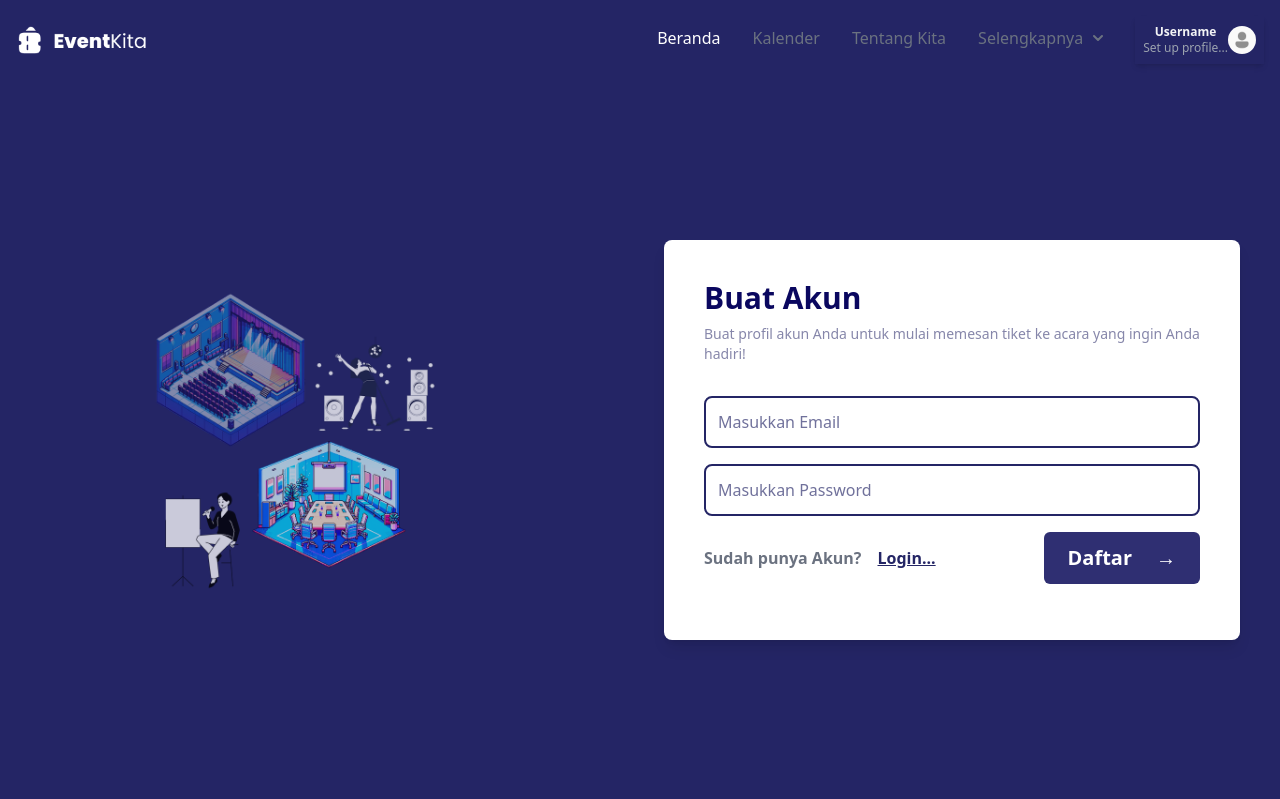
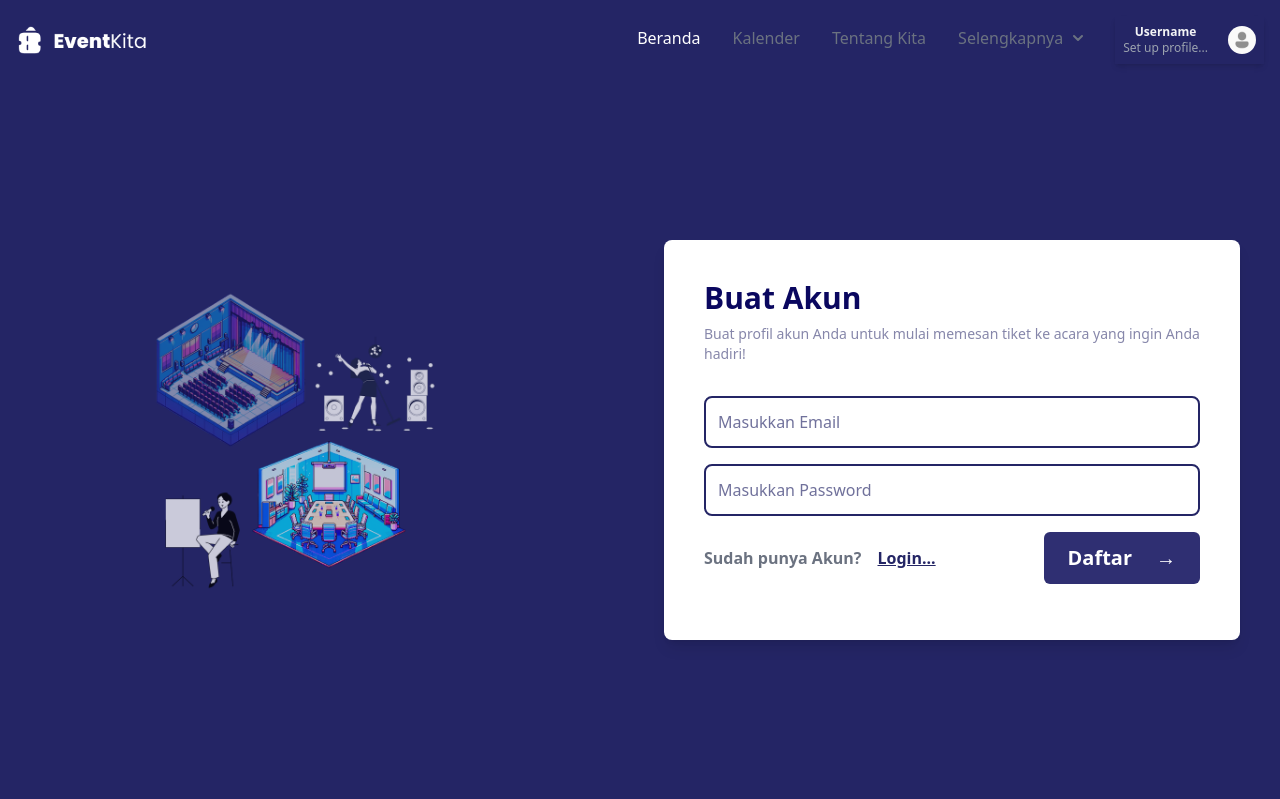
Before and after one commit to reegine/agile_project_sem4, a Django app: page /register/ in a window 1280 px wide. Shown: the top 799 px of the page. Run offline with Django 5.2, Linux system fonts and the light colour scheme; some libraries are stand-ins or nearby versions.

Commit message:
margin bar

```diff
--- a/eventkita/app/templates/Login.html
+++ b/eventkita/app/templates/Login.html
@@ -96,7 +96,7 @@
           <li>
             <!-- <button type="button" class="text-white px-10 bg-transparent border-4 border-white hover:bg-blue-800 focus:ring-4 focus:outline-none focus:ring-blue-300 font-medium rounded-full text-sm py-2 text-center dark:bg-blue-600 dark:hover:bg-blue-700 dark:focus:ring-blue-800">Login</button> -->
             <button class="flex items-center justify-between p-2 shadow-md hover:shadow-lg transition-shadow duration-200 focus:outline-none">
-                <div class="flex flex-col">
+                <div class="flex flex-col me-5">
                     <span class="text-xs font-semibold text-gray-100">Nama Pengguna</span>
                     <span class="text-xs text-gray-400">Atur Profil...</span>
                 </div>
--- a/eventkita/app/templates/finishsignup.html
+++ b/eventkita/app/templates/finishsignup.html
@@ -55,7 +55,7 @@
           <li>
             <!-- <button type="button" class="text-white px-10 bg-transparent border-4 border-white hover:bg-blue-800 focus:ring-4 focus:outline-none focus:ring-blue-300 font-medium rounded-full text-sm py-2 text-center dark:bg-blue-600 dark:hover:bg-blue-700 dark:focus:ring-blue-800">Login</button> -->
             <button class="flex items-center justify-between p-2 shadow-md hover:shadow-lg transition-shadow duration-200 focus:outline-none">
-                <div class="flex flex-col">
+                <div class="flex flex-col me-5">
                     <span class="text-xs font-semibold text-gray-100">Username</span>
                     <span class="text-xs text-gray-400">Set up profile...</span>
                 </div>
--- a/eventkita/app/templates/forgotpassword.html
+++ b/eventkita/app/templates/forgotpassword.html
@@ -55,7 +55,7 @@
           <li>
             <!-- <button type="button" class="text-white px-10 bg-transparent border-4 border-white hover:bg-blue-800 focus:ring-4 focus:outline-none focus:ring-blue-300 font-medium rounded-full text-sm py-2 text-center dark:bg-blue-600 dark:hover:bg-blue-700 dark:focus:ring-blue-800">Login</button> -->
             <button class="flex items-center justify-between p-2 shadow-md hover:shadow-lg transition-shadow duration-200 focus:outline-none">
-                <div class="flex flex-col">
+                <div class="flex flex-col me-5">
                     <span class="text-xs font-semibold text-gray-100">Username</span>
                     <span class="text-xs text-gray-400">Set up profile...</span>
                 </div>
--- a/eventkita/app/templates/register.html
+++ b/eventkita/app/templates/register.html
@@ -55,7 +55,7 @@
           <li>
             <!-- <button type="button" class="text-white px-10 bg-transparent border-4 border-white hover:bg-blue-800 focus:ring-4 focus:outline-none focus:ring-blue-300 font-medium rounded-full text-sm py-2 text-center dark:bg-blue-600 dark:hover:bg-blue-700 dark:focus:ring-blue-800">Login</button> -->
             <button class="flex items-center justify-between p-2 shadow-md hover:shadow-lg transition-shadow duration-200 focus:outline-none">
-                <div class="flex flex-col">
+                <div class="flex flex-col me-5">
                     <span class="text-xs font-semibold text-gray-100">Username</span>
                     <span class="text-xs text-gray-400">Set up profile...</span>
                 </div>
--- a/eventkita/app/templates/reset.html
+++ b/eventkita/app/templates/reset.html
@@ -55,7 +55,7 @@
           <li>
             <!-- <button type="button" class="text-white px-10 bg-transparent border-4 border-white hover:bg-blue-800 focus:ring-4 focus:outline-none focus:ring-blue-300 font-medium rounded-full text-sm py-2 text-center dark:bg-blue-600 dark:hover:bg-blue-700 dark:focus:ring-blue-800">Login</button> -->
             <button class="flex items-center justify-between p-2 shadow-md hover:shadow-lg transition-shadow duration-200 focus:outline-none">
-                <div class="flex flex-col">
+                <div class="flex flex-col me-5">
                     <span class="text-xs font-semibold text-gray-100">Username</span>
                     <span class="text-xs text-gray-400">Set up profile...</span>
                 </div>
--- a/eventkita/app/templates/verify.html
+++ b/eventkita/app/templates/verify.html
@@ -55,7 +55,7 @@
           <li>
             <!-- <button type="button" class="text-white px-10 bg-transparent border-4 border-white hover:bg-blue-800 focus:ring-4 focus:outline-none focus:ring-blue-300 font-medium rounded-full text-sm py-2 text-center dark:bg-blue-600 dark:hover:bg-blue-700 dark:focus:ring-blue-800">Login</button> -->
             <button class="flex items-center justify-between p-2 shadow-md hover:shadow-lg transition-shadow duration-200 focus:outline-none">
-                <div class="flex flex-col">
+                <div class="flex flex-col me-5">
                     <span class="text-xs font-semibold text-gray-100">Username</span>
                     <span class="text-xs text-gray-400">Set up profile...</span>
                 </div>
```
